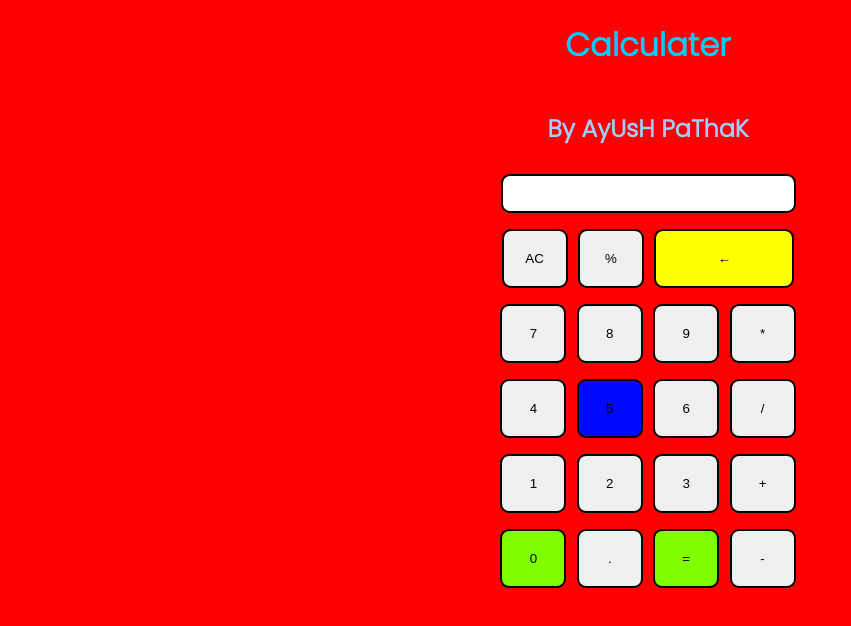
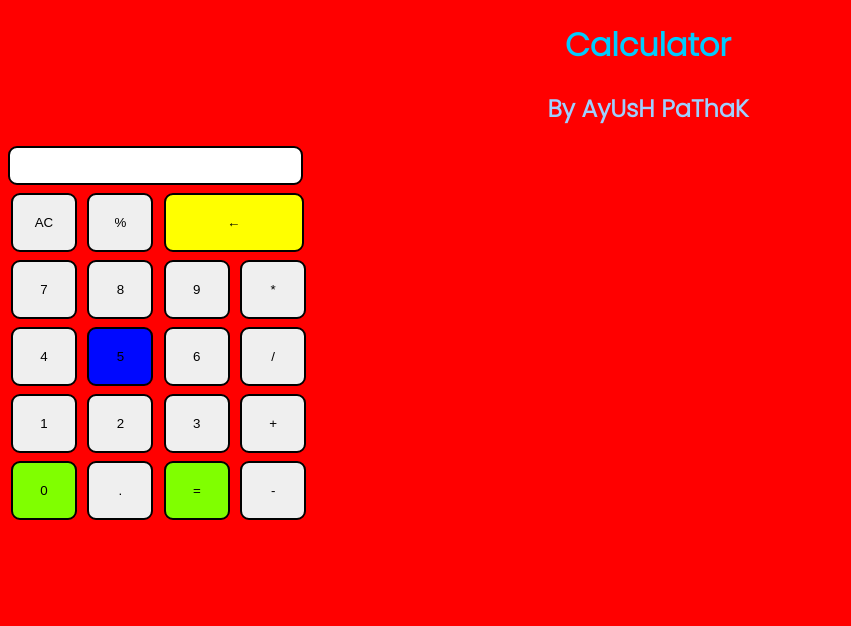
Before and after one commit to ActLikeAyush/Calculator, a plain HTML site: page index.html in a window 1280 px wide. Shown: the whole page, without its empty margins (0-851 px from the left). Drawn offline with Linux system fonts and the light colour scheme; a web font is replaced by a local one.

Commit message:
change name

```diff
--- a/index.html
+++ b/index.html
@@ -9,8 +9,8 @@
 </head>
 
 <body>
-  <h1> Calculater </h1>
-  <div class="container">
+  <h1> Calculator </h1>
+  <div class="containor">
 
     <h2>By AyUsH PaThaK</h2>
 
```
